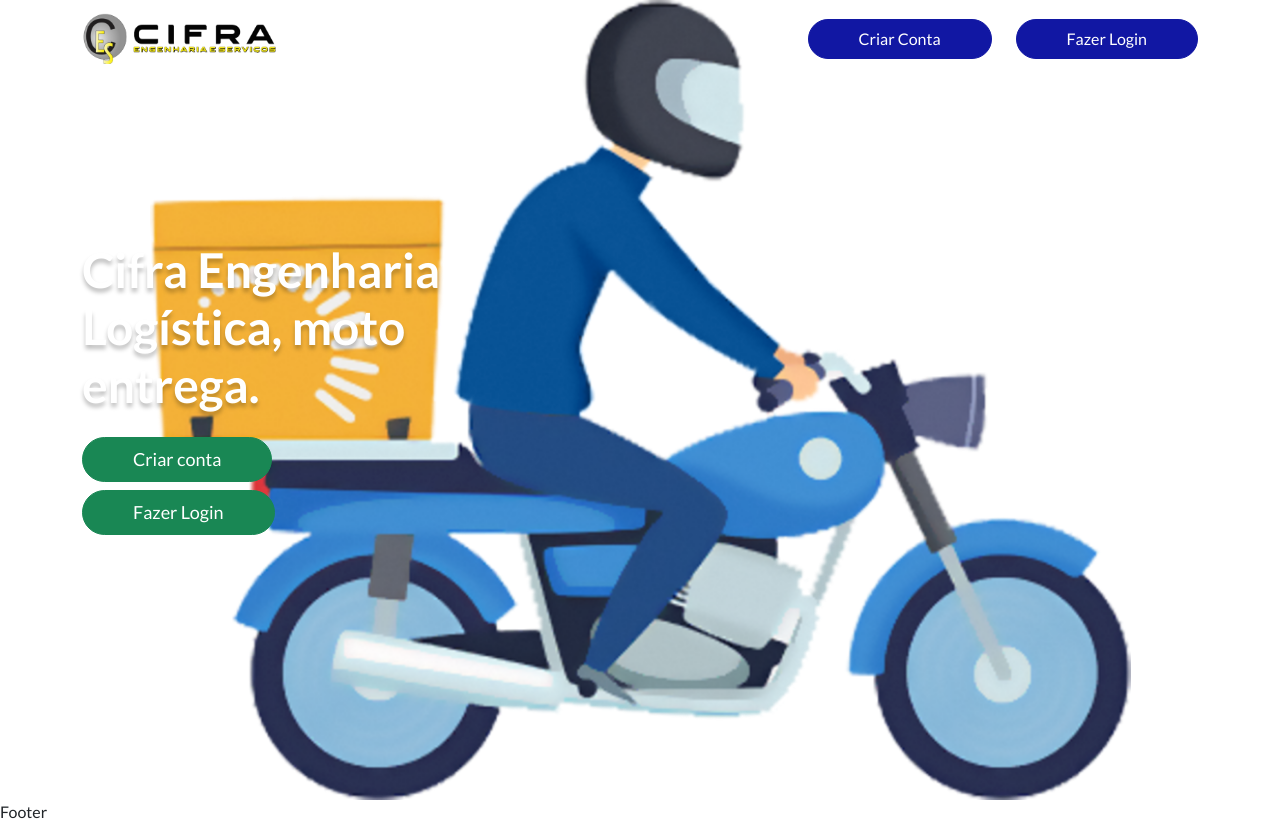
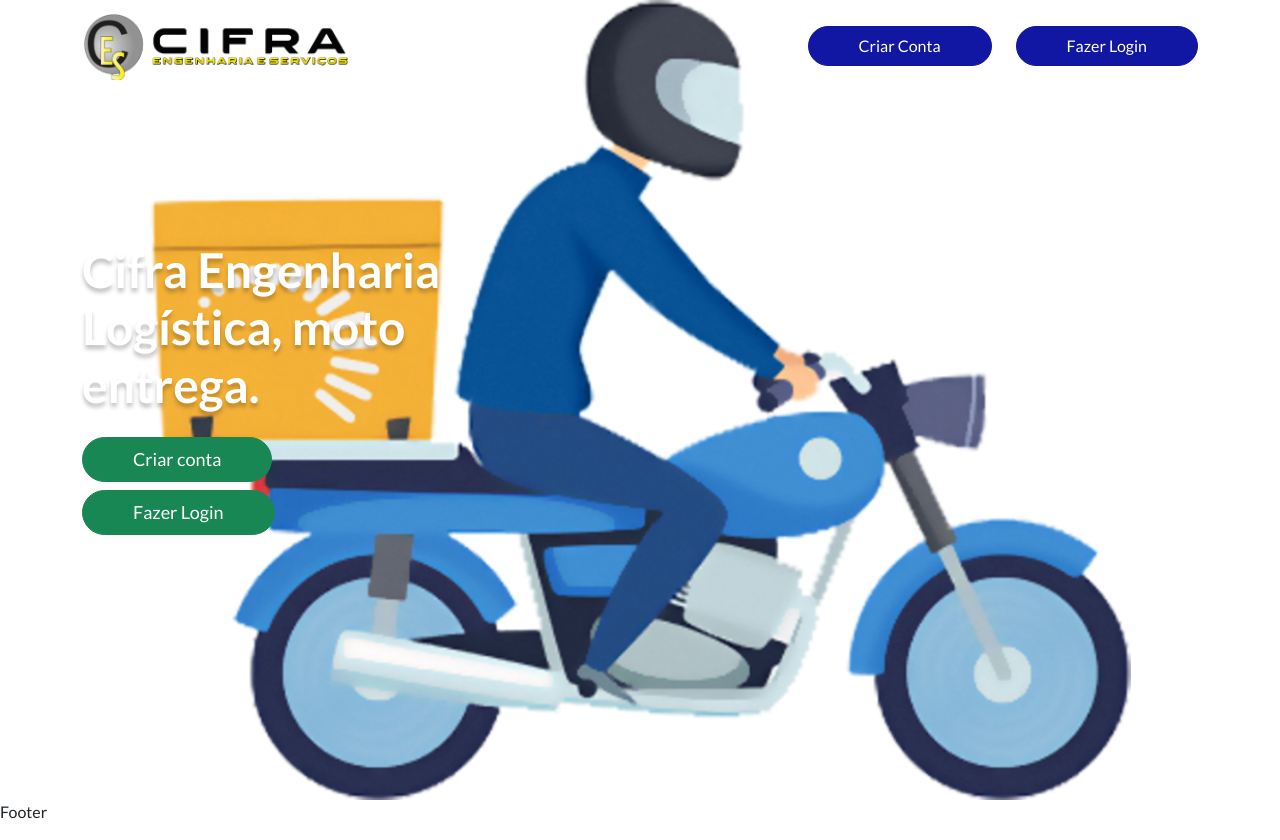
Before and after one commit to danilobrun/PJ4-5-FOX-ENTREGAS, a React (Create React App) app in the folder front-end/: page / in a window 1280 px wide. Built offline with nearby package versions, Linux system fonts and the light colour scheme.

Commit message:
aumenat logo para desktop via styled components

```diff
--- a/front-end/src/components/Layout/Header.tsx
+++ b/front-end/src/components/Layout/Header.tsx
@@ -26,7 +26,7 @@
         <Navbar fixed='top' expand="lg" bg={isTransparent ? undefined : 'secondary'}>
             <Container>
                 <Navbar.Brand to='/' as={Link}>
-                    <img src={isTransparent ? Logo : LogoWhite} width={194} height={51} alt="Logo Cifra"/>
+                    <ImageStyled src={isTransparent ? Logo : LogoWhite} width={194} height={51} alt="Logo Cifra"/>
                 </Navbar.Brand>
                 <NavbarToggleStyled aria-controls="basic-navbar-nav">
                     <FontAwesomeIcon icon={faBars} className={isTransparent ? "text-gray" : "text-white"} size="lg" />
@@ -42,6 +42,13 @@
     </Navbar>
     )
 }
+
+const ImageStyled = styled.img`
+    @media (min-width: 992px) {
+        width: 266px;
+        height: auto;
+    }
+`
 
 const NavbarToggleStyled = styled(Navbar.Toggle)`
     border: none;
```
